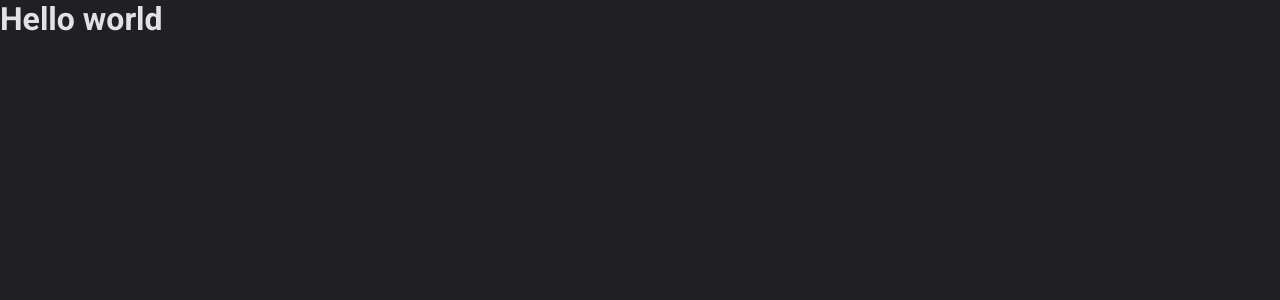
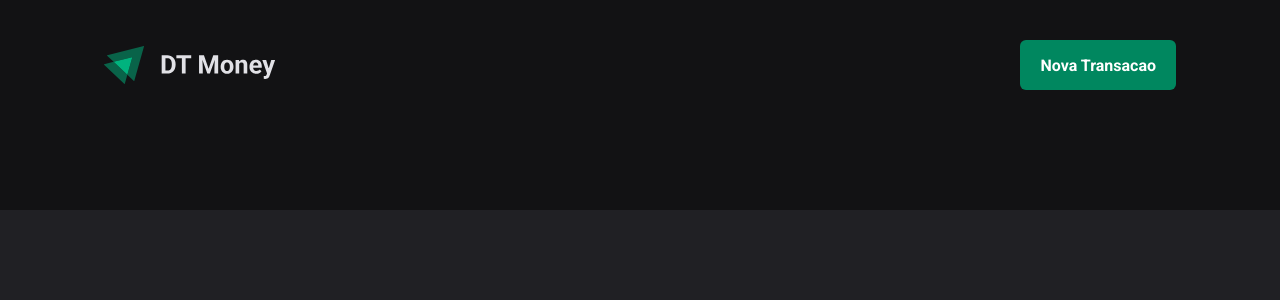
Before and after one commit to Durvalm/DT-Money, a React (Vite) app: page / in a window 1280 px wide. Shown: the top 300 px of the page. Built offline with nearby package versions, Linux system fonts and the light colour scheme.

Commit message:
Header component

```diff
--- a/src/App.tsx
+++ b/src/App.tsx
@@ -1,6 +1,7 @@
 import { ThemeProvider } from "styled-components";
 import { defaultTheme } from "./styles/themes/default";
 import { GlobalStyle } from "./styles/global";
+import { Transactions } from "./pages/Transactions";
 
 export function App() {
 
@@ -8,7 +9,7 @@
   return (
     <ThemeProvider theme={defaultTheme}>
       <GlobalStyle />
-     <h1>Hello world</h1>
+     <Transactions />
     </ThemeProvider>
   )
 }
--- /dev/null
+++ b/src/components/Header/index.tsx
@@ -0,0 +1,13 @@
+import { HeaderContainer, HeaderContent, NewTransactionButton } from "./styles";
+import logoImg from '../../assets/logo.svg'
+
+export function Header() {
+    return (
+        <HeaderContainer>
+            <HeaderContent>
+                <img src={logoImg} alt=""/>
+                <NewTransactionButton>Nova Transacao</NewTransactionButton>
+            </HeaderContent>
+        </HeaderContainer>
+    )
+}
--- /dev/null
+++ b/src/components/Header/styles.ts
@@ -0,0 +1,33 @@
+import styled from "styled-components";
+
+export const HeaderContainer = styled.header`
+  background: ${props => props.theme["gray-900"]};
+  padding: 2.5rem 0 7.5rem;
+`;
+
+export const HeaderContent = styled.div`
+  width: 100%;
+  max-width: 1120px;
+  margin: 0 auto;
+  padding: 0 1.5rem;
+  display: flex;
+  justify-content: space-between;
+  align-items: center;
+`;
+
+
+export const NewTransactionButton = styled.button`
+  height: 50px;
+  border: 0;
+  background: ${props => props.theme["green-500"]};
+  color: ${props => props.theme["white"]};
+  font-weight: bold;
+  padding: 0 1.25rem;
+  border-radius: 6px;
+  cursor: pointer;
+
+  &:hover {
+    background: ${props => props.theme["green-700"]};
+    transition: background-color 0.2s;
+  }
+`;
--- /dev/null
+++ b/src/pages/Transactions/index.tsx
@@ -0,0 +1,9 @@
+import { Header } from "../../components/Header/Index";
+
+export function Transactions() {
+    return (
+        <div>
+            <Header />
+        </div>
+    )
+}
```
Also changed, not shown: src/assets/logo.svg (added), src/pages/Transactions/styles.ts (added).
